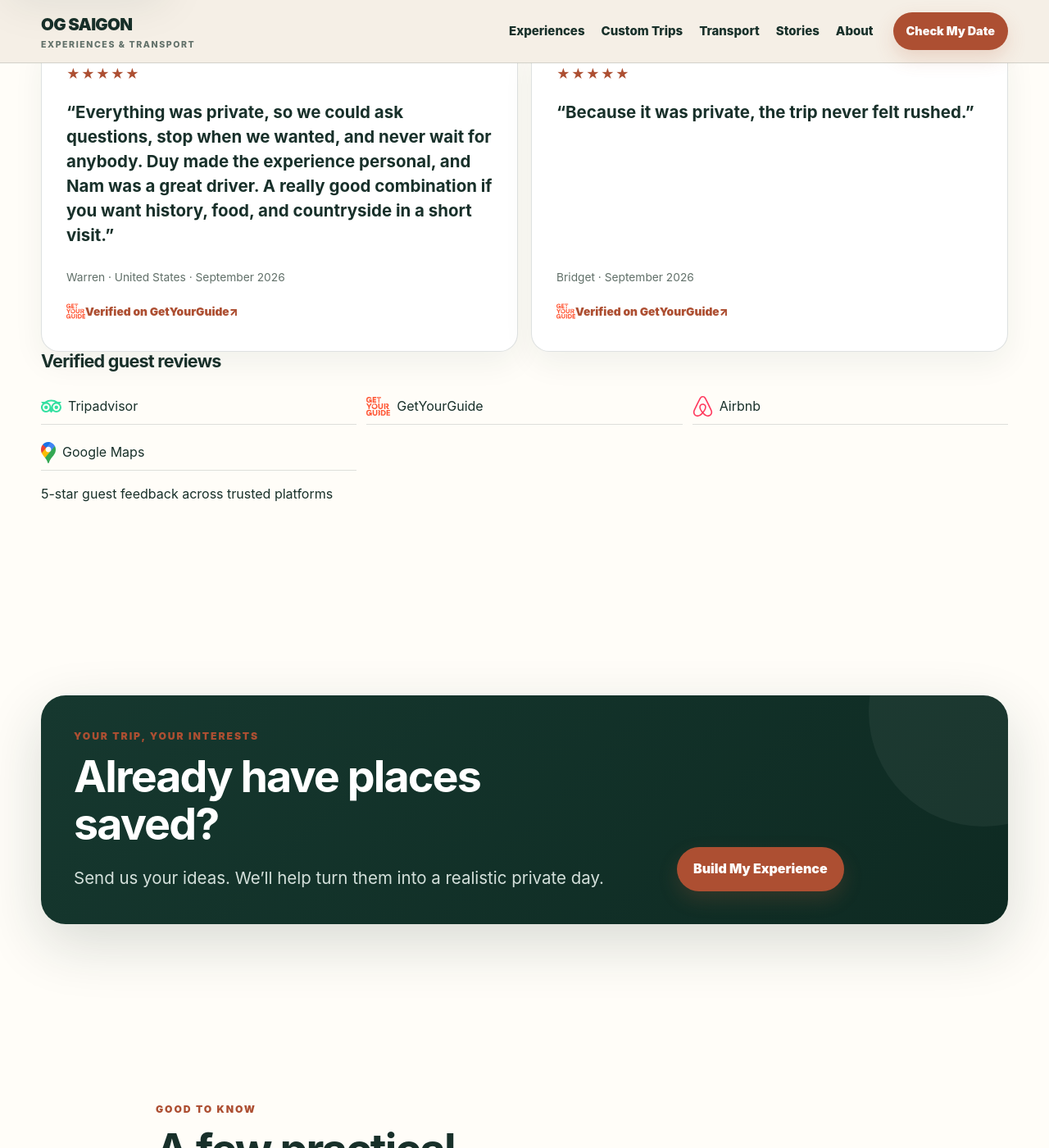
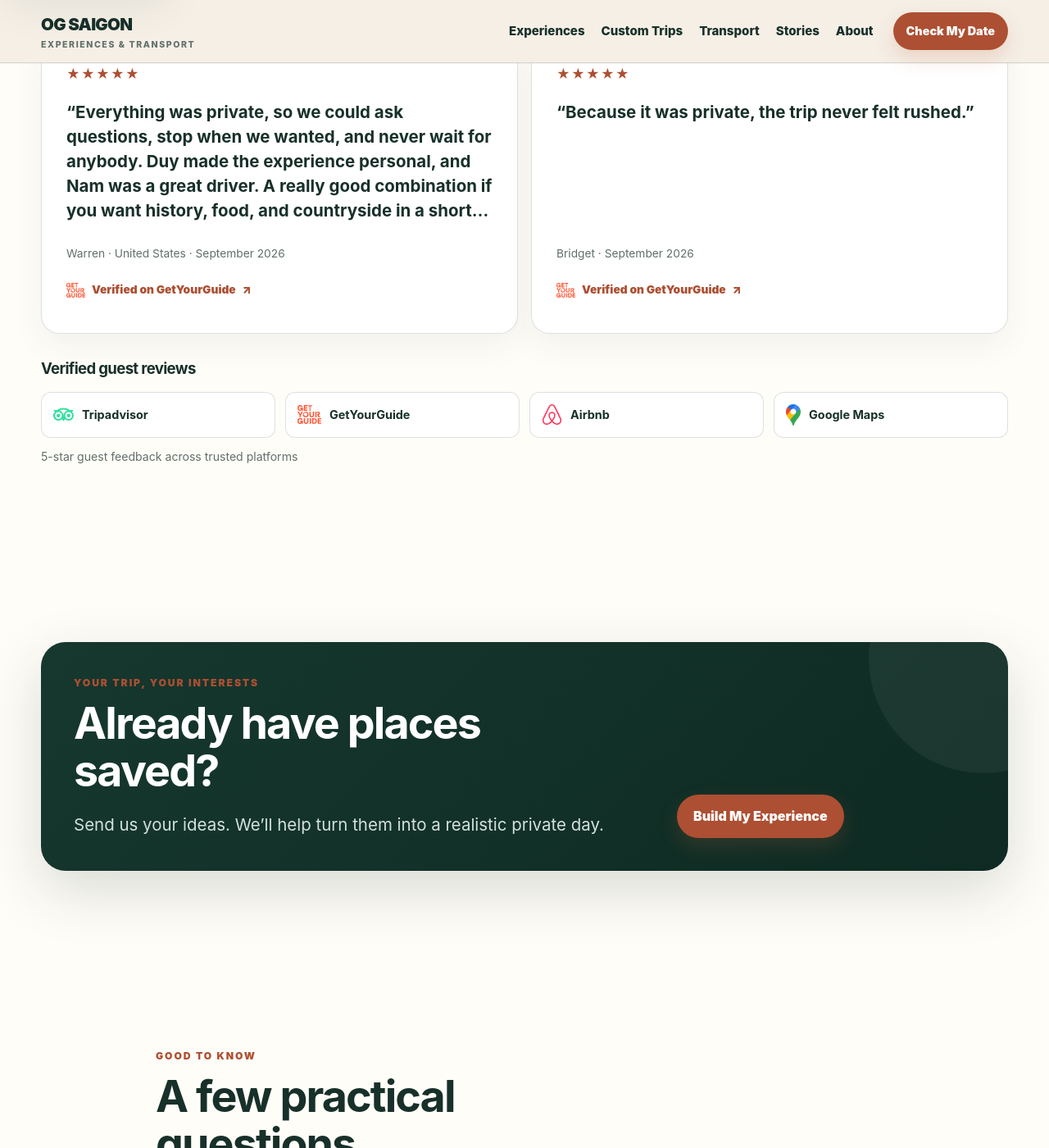
Before and after one commit to DSG2025/DSG2025.github.io, a Jekyll site: the page built from index.html, in a window 1280 px wide and 1400 px high, scrolled down 3660 px. Shown: the whole window at 82% size. Built offline with Jekyll 4.4.1, drawn with Linux system fonts in a browser that asks for light colours.

Commit message:
Reviews V1: responsive cards and official logo styling

```diff
--- a/assets/css/home-v2.css
+++ b/assets/css/home-v2.css
@@ -856,3 +856,99 @@ body.home-v2 .booking-steps span { margin-right: 8px; color: #efb18e; font-weigh
   body.home-v2 .booking-steps { grid-template-columns: 1fr; gap: 12px; }
   body.home-v2.home-intro-active .wa-float { visibility: hidden; pointer-events: none; }
 }
+
+/* Reviews V1: verified personal experiences and official platform logos. */
+body.home-v2 .testimonial-quote--featured {
+  display: -webkit-box;
+  -webkit-box-orient: vertical;
+  -webkit-line-clamp: 5;
+  line-clamp: 5;
+  overflow: hidden;
+}
+
+body.home-v2 .testimonial-source {
+  display: inline-flex;
+  align-items: center;
+  align-self: flex-start;
+  gap: 8px;
+  min-height: 44px;
+  line-height: 1.4;
+}
+
+body.home-v2 .testimonial-source img,
+body.home-v2 .review-platform-proof img {
+  display: block;
+  flex: none;
+  object-fit: contain;
+}
+
+body.home-v2 .reviews-proof {
+  margin-top: 30px;
+}
+
+body.home-v2 .reviews-proof h3 {
+  margin: 0;
+  color: var(--ink);
+  font-size: 1.16rem;
+  line-height: 1.35;
+}
+
+body.home-v2 .reviews-proof .review-platform-row {
+  grid-template-columns: repeat(4, minmax(0, 1fr));
+  gap: 12px;
+  margin-top: 16px;
+}
+
+body.home-v2 .reviews-proof .review-platform-proof {
+  display: flex;
+  flex-wrap: nowrap;
+  align-items: center;
+  gap: 10px;
+  min-width: 0;
+  min-height: 56px;
+  padding: 12px 14px;
+  border: 1px solid var(--line);
+  border-radius: 12px;
+  background: #fff;
+  text-decoration: none;
+  color: var(--ink);
+  font-size: 0.9rem;
+  font-weight: 700;
+}
+
+body.home-v2 .reviews-proof .review-platform-proof:hover {
+  border-color: var(--rust);
+}
+
+body.home-v2 .reviews-proof .review-platform-proof:focus-visible {
+  outline: 3px solid var(--rust);
+  outline-offset: 3px;
+}
+
+body.home-v2 .reviews-proof .review-platform-proof span {
+  min-width: 0;
+  overflow-wrap: anywhere;
+}
+
+body.home-v2 .reviews-proof-note {
+  margin: 12px 0 0;
+  color: var(--muted);
+  font-size: 0.88rem;
+  line-height: 1.5;
+}
+
+@media (max-width: 720px) {
+  body.home-v2 .testimonial-quote--featured {
+    -webkit-line-clamp: 6;
+    line-clamp: 6;
+  }
+
+  body.home-v2 .reviews-proof .review-platform-row {
+    grid-template-columns: repeat(2, minmax(0, 1fr));
+  }
+
+  body.home-v2 .reviews-proof .review-platform-proof {
+    padding: 12px;
+    font-size: 0.85rem;
+  }
+}
```
